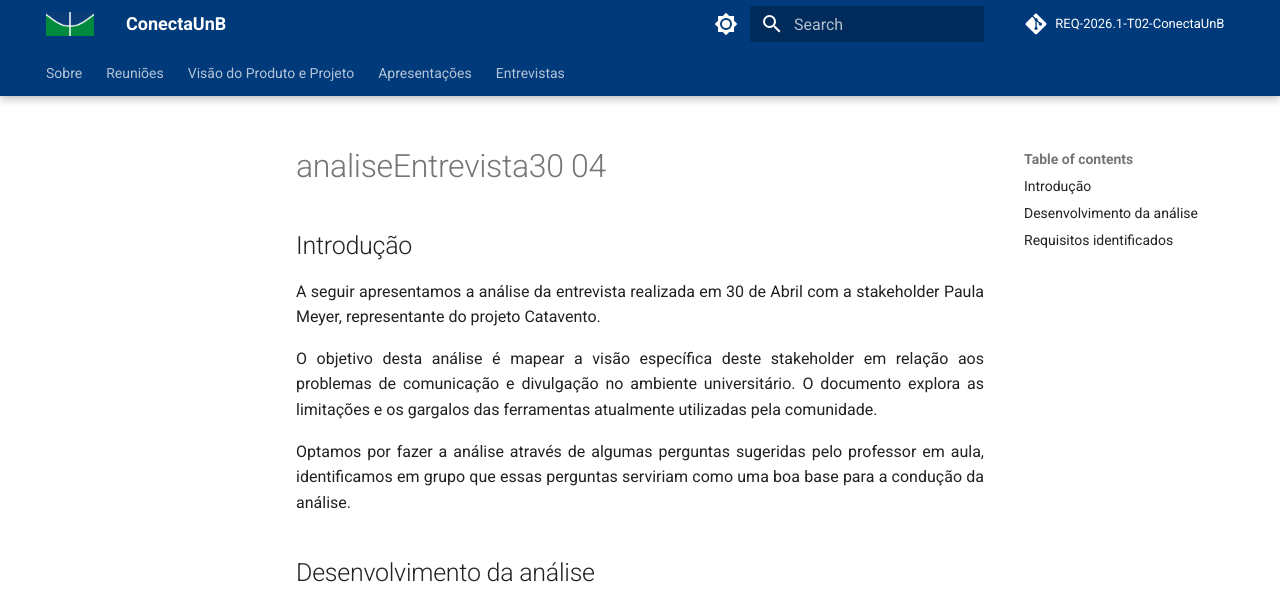
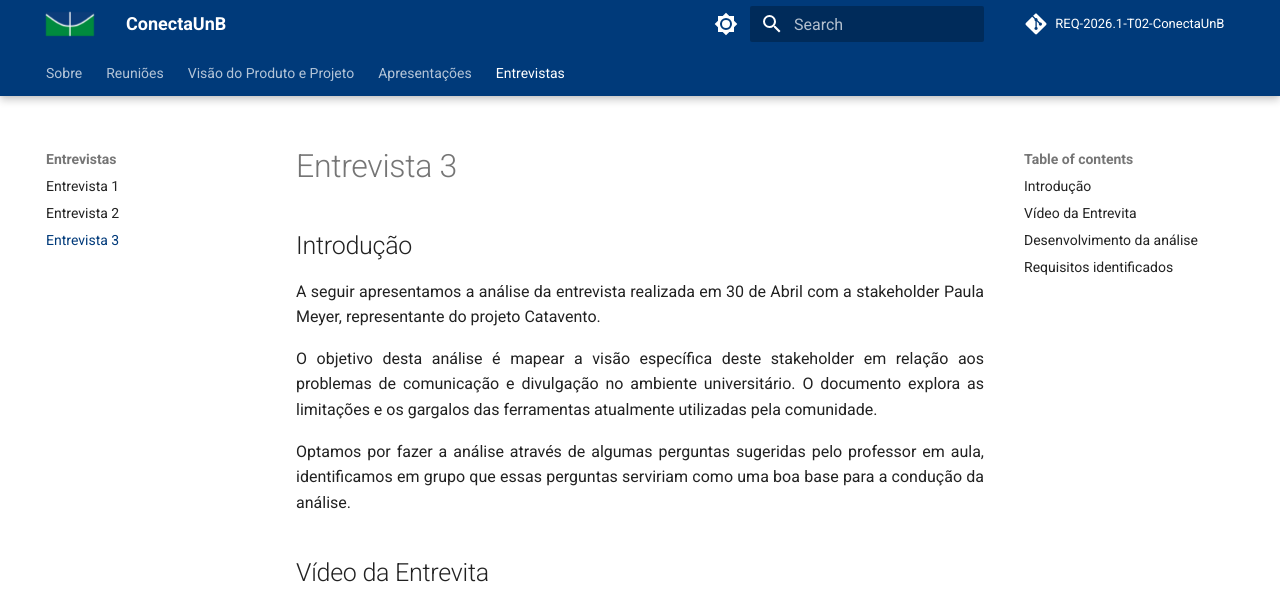
Before and after one commit to mdsreq-fga-unb/REQ-2026.1-T02-ConectaUnB, an MkDocs documentation site: the page built from docs/analisesEntrevistas/analiseEntrevista30-04.md, in a window 1280 px wide and 1400 px high. Shown: the top 606 px of the window. Built offline with MkDocs 1.6.1 and Material for MkDocs 9.7.7, drawn with Linux system fonts in a browser that asks for light colours; comment, search, counter and statistics services are not loaded; some of the changed text lies outside the part shown; grey boxes are pictures that could not be loaded.

Commit message:
docs: adição do vídeo das entrevistas

```diff
--- a/docs/analisesEntrevistas/analiseEntrevista30-04.md
+++ b/docs/analisesEntrevistas/analiseEntrevista30-04.md
@@ -5,6 +5,15 @@
 O objetivo desta análise é mapear a visão específica deste stakeholder em relação aos problemas de comunicação e divulgação no ambiente universitário. O documento explora as limitações e os gargalos das ferramentas atualmente utilizadas pela comunidade.
 
 Optamos por fazer a análise através de algumas perguntas sugeridas pelo professor em aula, identificamos em grupo que essas perguntas serviriam como uma boa base para a condução da análise.
+
+## Vídeo da Entrevita
+
+<div style="text-align: center;">
+    <iframe width="100%" height="400" src="https://www.youtube.com/embed/nKRwOlEvvGg" title="Reunião stakeholder - fase 1 - 30 04 - Paula Meyer" frameborder="0" allowfullscreen></iframe>
+    <figcaption>
+        <a href="https://www.youtube.com/watch?v=nKRwOlEvvGg">Clique para assistir no YouTube</a>.
+    </figcaption>
+</div>
 
 ## Desenvolvimento da análise
 
--- a/mkdocs.yml
+++ b/mkdocs.yml
@@ -42,7 +42,7 @@
   - Entrevistas:
       - Entrevista 1: analisesEntrevistas/analiseEntrevista24-04.md
       - Entrevista 2: analisesEntrevistas/analiseEntrevista29-04.md
-      - Entrevista 3: analisesEntrevistas/analiseEntrevista01-05.md
+      - Entrevista 3: analisesEntrevistas/analiseEntrevista30-04.md
       # - Entrevista 2: entrevistas/entrevista2.md
       # - Entrevista 3: entrevistas/entrevista3.md
       # - Entrevista 4: entrevistas/entrevista4.md
```
Also changed, not shown: docs/analisesEntrevistas/analiseEntrevista24-04.md (+11 -0 lines), docs/analisesEntrevistas/analiseEntrevista29-04.md (+9 -0 lines).
